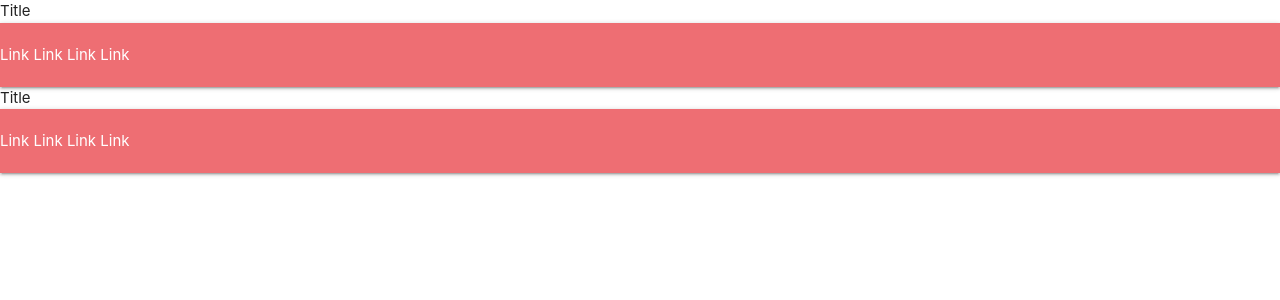
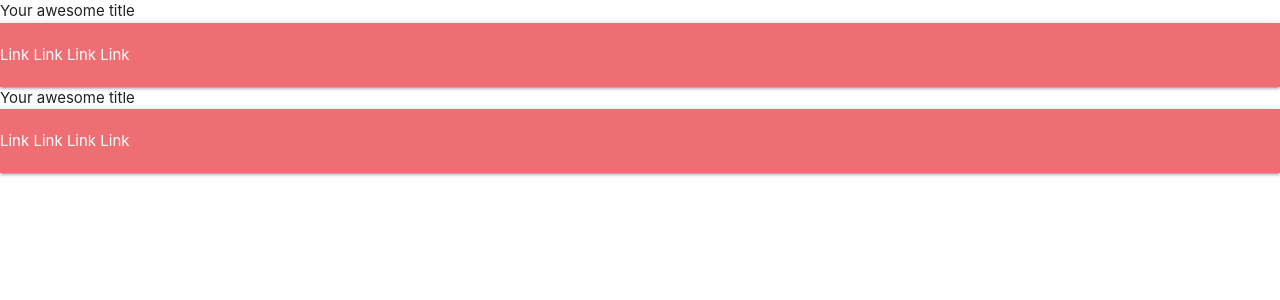
Before and after one commit to 7897git/7897git.github.io, a Jekyll site: the page built from index.html, in a window 1280 px wide. Shown: the top 300 px of the page. Built offline with Jekyll 4.4.1, drawn with Linux system fonts in a browser that asks for light colours; comment, search, counter and statistics services are not loaded.

Commit message:
Update index.html

```diff
--- a/index.html
+++ b/index.html
@@ -8,7 +8,7 @@ permalink: /
   <header class="mdl-layout__header">
     <div class="mdl-layout__header-row">
       <!-- Title -->
-      <span class="mdl-layout-title">Title</span>
+      <span class="mdl-layout-title">{{site.title}}</span>
       <!-- Add spacer, to align navigation to the right -->
       <div class="mdl-layout-spacer"></div>
       <!-- Navigation. We hide it in small screens. -->
@@ -21,7 +21,7 @@ permalink: /
     </div>
   </header>
   <div class="mdl-layout__drawer">
-    <span class="mdl-layout-title">Title</span>
+    <span class="mdl-layout-title">{{site.title}}</span>
     <nav class="mdl-navigation">
       <a class="mdl-navigation__link" href="">Link</a>
       <a class="mdl-navigation__link" href="">Link</a>
```
